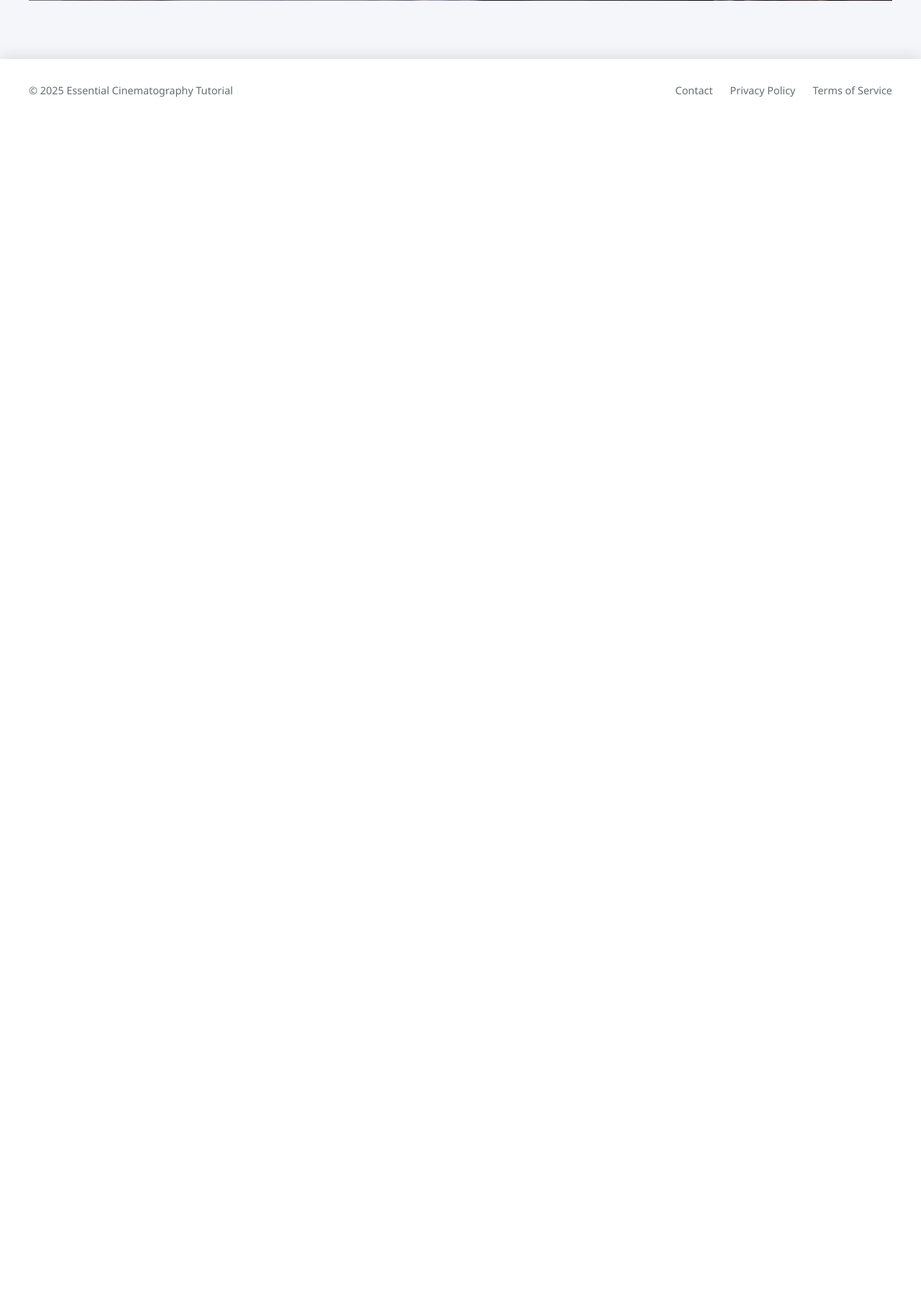
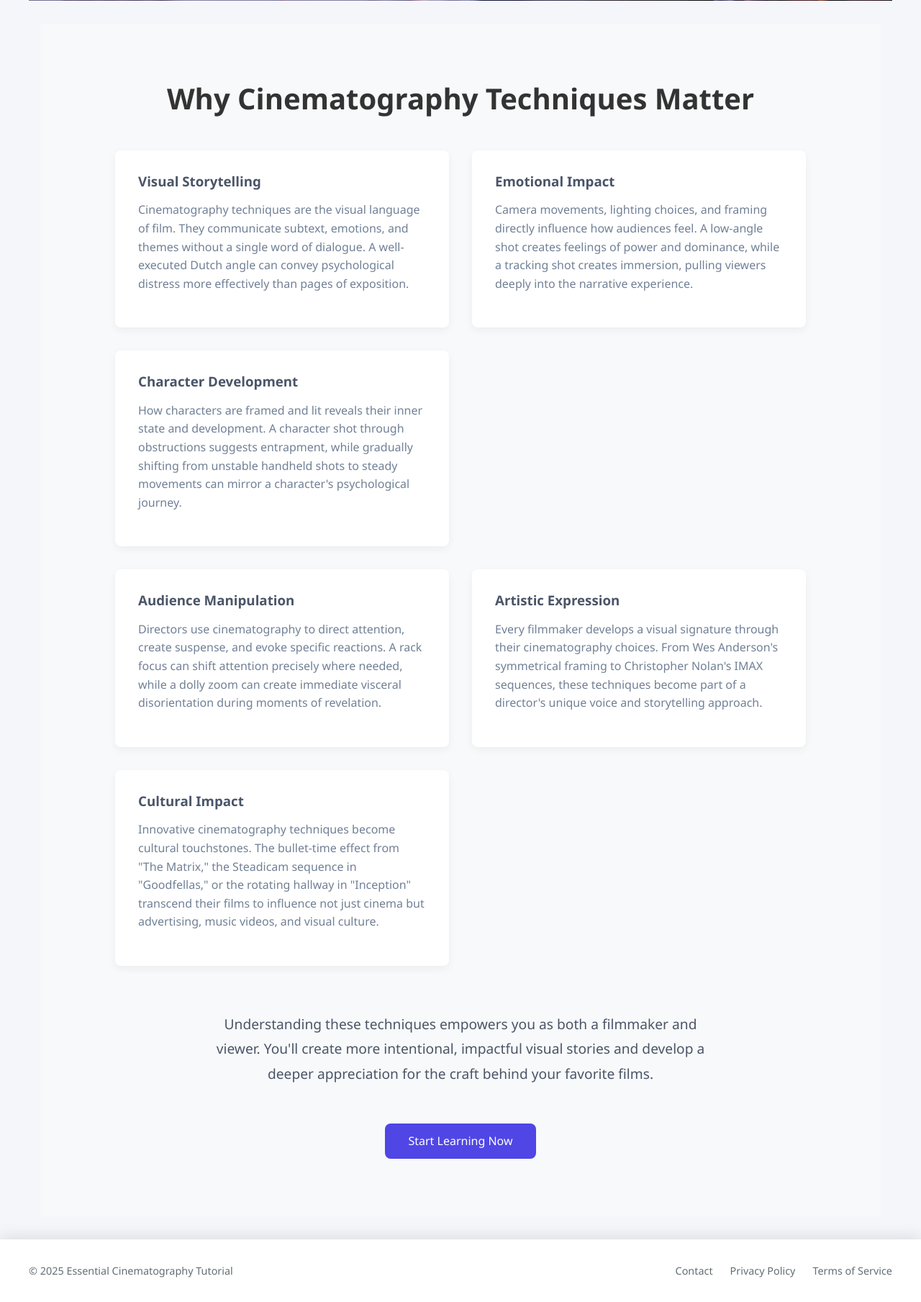
Before and after one commit to FELIX75791/ui-film-tutorial, a FastAPI app: page / in a window 1280 px wide. Shown: the part 631-2440 px from the top of the page at 72% size. Before the commit the page ends 766 px from the top, so only its background shows below. Run offline with FastAPI, Linux system fonts and the light colour scheme; parts of the project's set-up code (start-up, migrations or seed data) failed here and were passed over.

Commit message:
Add 'Why Techniques Matter' section to homepage

```diff
--- a/templates/index.html
+++ b/templates/index.html
@@ -13,4 +13,49 @@
     </div>
   </div>
 </section>
+
+<section id="why" class="why-section" style="padding: 5rem 2rem; background-color: #f8f9fa;">
+  <div class="container" style="max-width: 960px; margin: 0 auto;">
+    <h2 style="text-align: center; margin-bottom: 3rem; color: #333; font-size: 2.5rem;">Why Cinematography Techniques Matter</h2>
+
+    <div class="why-grid" style="display: grid; grid-template-columns: repeat(auto-fit, minmax(300px, 1fr)); gap: 2rem;">
+      <div class="why-card" style="background: white; border-radius: 8px; padding: 2rem; box-shadow: 0 4px 12px rgba(0,0,0,0.05);">
+        <h3 style="color: #4a5568; margin-bottom: 1rem;">Visual Storytelling</h3>
+        <p style="color: #718096; line-height: 1.6;">Cinematography techniques are the visual language of film. They communicate subtext, emotions, and themes without a single word of dialogue. A well-executed Dutch angle can convey psychological distress more effectively than pages of exposition.</p>
+      </div>
+
+      <div class="why-card" style="background: white; border-radius: 8px; padding: 2rem; box-shadow: 0 4px 12px rgba(0,0,0,0.05);">
+        <h3 style="color: #4a5568; margin-bottom: 1rem;">Emotional Impact</h3>
+        <p style="color: #718096; line-height: 1.6;">Camera movements, lighting choices, and framing directly influence how audiences feel. A low-angle shot creates feelings of power and dominance, while a tracking shot creates immersion, pulling viewers deeply into the narrative experience.</p>
+      </div>
+
+      <div class="why-card" style="background: white; border-radius: 8px; padding: 2rem; box-shadow: 0 4px 12px rgba(0,0,0,0.05);">
+        <h3 style="color: #4a5568; margin-bottom: 1rem;">Character Development</h3>
+        <p style="color: #718096; line-height: 1.6;">How characters are framed and lit reveals their inner state and development. A character shot through obstructions suggests entrapment, while gradually shifting from unstable handheld shots to steady movements can mirror a character's psychological journey.</p>
+      </div>
+    </div>
+
+    <div class="why-cards-second-row" style="display: grid; grid-template-columns: repeat(auto-fit, minmax(300px, 1fr)); gap: 2rem; margin-top: 2rem;">
+      <div class="why-card" style="background: white; border-radius: 8px; padding: 2rem; box-shadow: 0 4px 12px rgba(0,0,0,0.05);">
+        <h3 style="color: #4a5568; margin-bottom: 1rem;">Audience Manipulation</h3>
+        <p style="color: #718096; line-height: 1.6;">Directors use cinematography to direct attention, create suspense, and evoke specific reactions. A rack focus can shift attention precisely where needed, while a dolly zoom can create immediate visceral disorientation during moments of revelation.</p>
+      </div>
+
+      <div class="why-card" style="background: white; border-radius: 8px; padding: 2rem; box-shadow: 0 4px 12px rgba(0,0,0,0.05);">
+        <h3 style="color: #4a5568; margin-bottom: 1rem;">Artistic Expression</h3>
+        <p style="color: #718096; line-height: 1.6;">Every filmmaker develops a visual signature through their cinematography choices. From Wes Anderson's symmetrical framing to Christopher Nolan's IMAX sequences, these techniques become part of a director's unique voice and storytelling approach.</p>
+      </div>
+
+      <div class="why-card" style="background: white; border-radius: 8px; padding: 2rem; box-shadow: 0 4px 12px rgba(0,0,0,0.05);">
+        <h3 style="color: #4a5568; margin-bottom: 1rem;">Cultural Impact</h3>
+        <p style="color: #718096; line-height: 1.6;">Innovative cinematography techniques become cultural touchstones. The bullet-time effect from "The Matrix," the Steadicam sequence in "Goodfellas," or the rotating hallway in "Inception" transcend their films to influence not just cinema but advertising, music videos, and visual culture.</p>
+      </div>
+    </div>
+
+    <div class="why-conclusion" style="margin-top: 4rem; text-align: center; max-width: 700px; margin-left: auto; margin-right: auto;">
+      <p style="color: #4a5568; font-size: 1.2rem; line-height: 1.8;">Understanding these techniques empowers you as both a filmmaker and viewer. You'll create more intentional, impactful visual stories and develop a deeper appreciation for the craft behind your favorite films.</p>
+      <a href="/category/angle-movement" class="start-learning-btn" style="display: inline-block; background-color: #4f46e5; color: white; padding: 0.75rem 2rem; border-radius: 8px; text-decoration: none; margin-top: 2rem; font-weight: 500; transition: all 0.2s ease;">Start Learning Now</a>
+    </div>
+  </div>
+</section>
 {% endblock %}
```
